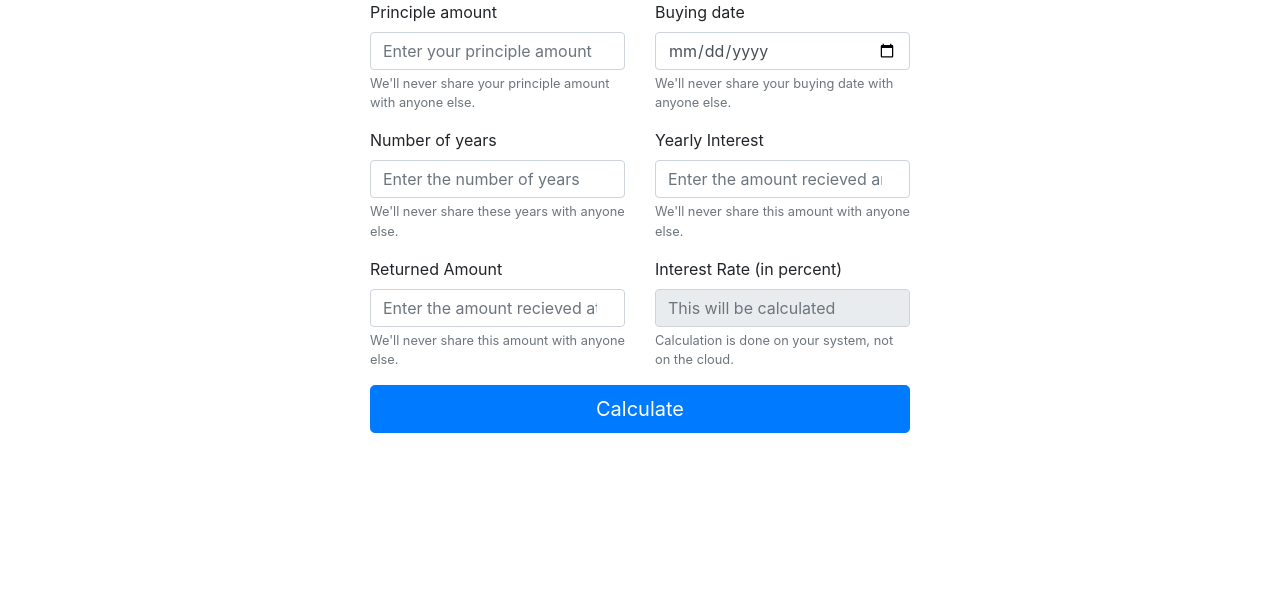
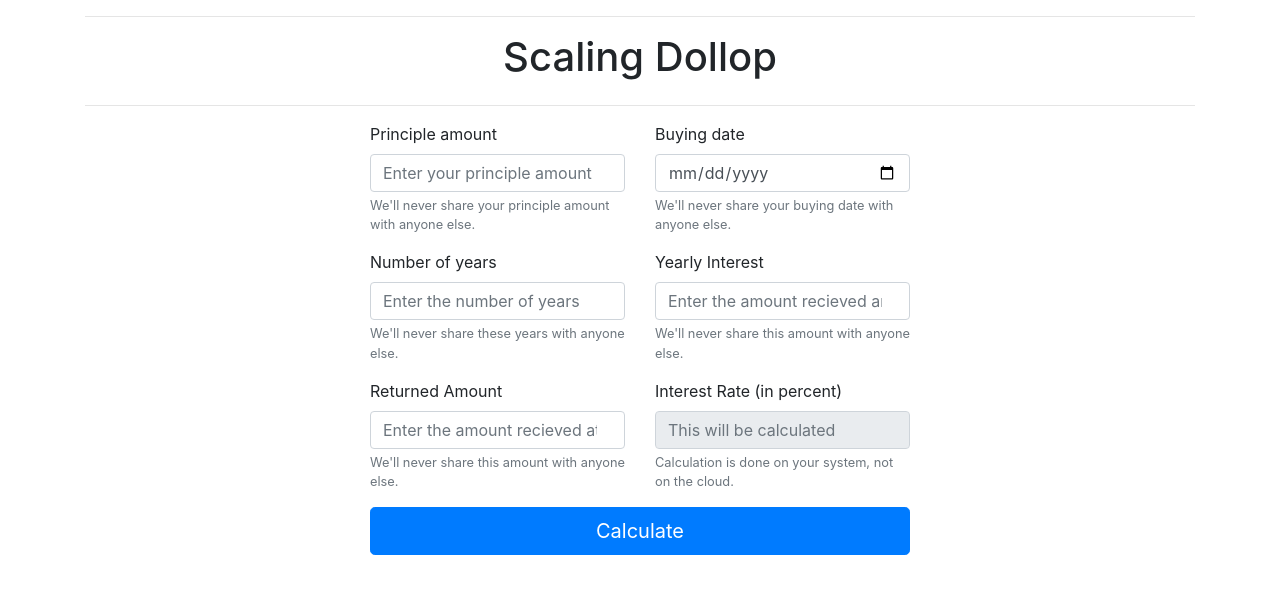
Before and after one commit to Mr-Kumar-Abhishek/scaling-dollop, a plain HTML site: page index.html in a window 1280 px wide. Drawn offline with Linux system fonts and the light colour scheme.

Commit message:
include simple heading

```diff
--- a/index.html
+++ b/index.html
@@ -19,6 +19,23 @@
     <p class="browserupgrade">You are using an <strong>outdated</strong> browser. Please <a href="https://browsehappy.com/">upgrade your browser</a> to improve your experience and security.</p>
   <![endif]-->
   <div class="container">
+	<div class="row">
+		<div class="col">
+			<hr>
+		</div>
+	</div>
+	<div class="row">
+		<div class="col">
+			<div class="text-center">
+				<h1>Scaling Dollop</h1>
+			</div>
+		</div>
+	</div>
+	<div class="row">
+		<div class="col">
+			<hr>
+		</div>
+	</div>
     <div class= "row">
         <div class="col-sm col-md-6 mx-auto">
             <form action="#">
```
